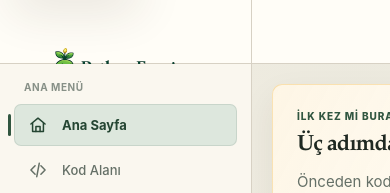
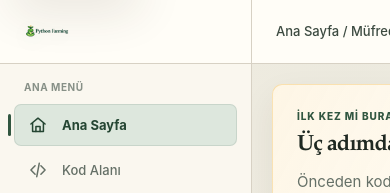
Before and after one commit to Akerem-dev/python-farming, a React (Vite) app: page / in a window 390 px wide. Shown: the top 193 px of the page. Built offline with nearby package versions, Linux system fonts and the light colour scheme.

Commit message:
brand: size and align the wordmark asset

```diff
--- a/src/components/navigation/TitleBar.module.css
+++ b/src/components/navigation/TitleBar.module.css
@@ -12,29 +12,16 @@
   min-width: 0;
   display: flex;
   align-items: center;
-  gap: 10px;
-  padding: 0 18px;
+  padding: 7px 17px;
   border-right: 1px solid var(--color-border);
-  color: var(--color-accent-strong);
 }
 
-.logo {
-  width: 34px;
-  height: 34px;
-  flex: 0 0 auto;
+.wordmark {
+  width: min(100%, 220px);
+  height: 42px;
   object-fit: contain;
-  filter: drop-shadow(0 4px 8px rgba(var(--color-accent-rgb), 0.09));
-}
-
-.brandText {
-  min-width: 0;
-  overflow: hidden;
-  font-family: var(--font-display);
-  font-size: 19px;
-  font-weight: var(--font-weight-semibold);
-  letter-spacing: -0.026em;
-  text-overflow: ellipsis;
-  white-space: nowrap;
+  object-position: left center;
+  filter: drop-shadow(0 4px 8px rgba(var(--color-accent-rgb), 0.07));
 }
 
 .context {
@@ -110,6 +97,10 @@
     grid-template-columns: 252px minmax(0, 1fr) auto;
   }
 
+  .wordmark {
+    width: 205px;
+  }
+
   .context span,
   .mode {
     display: none;
```
